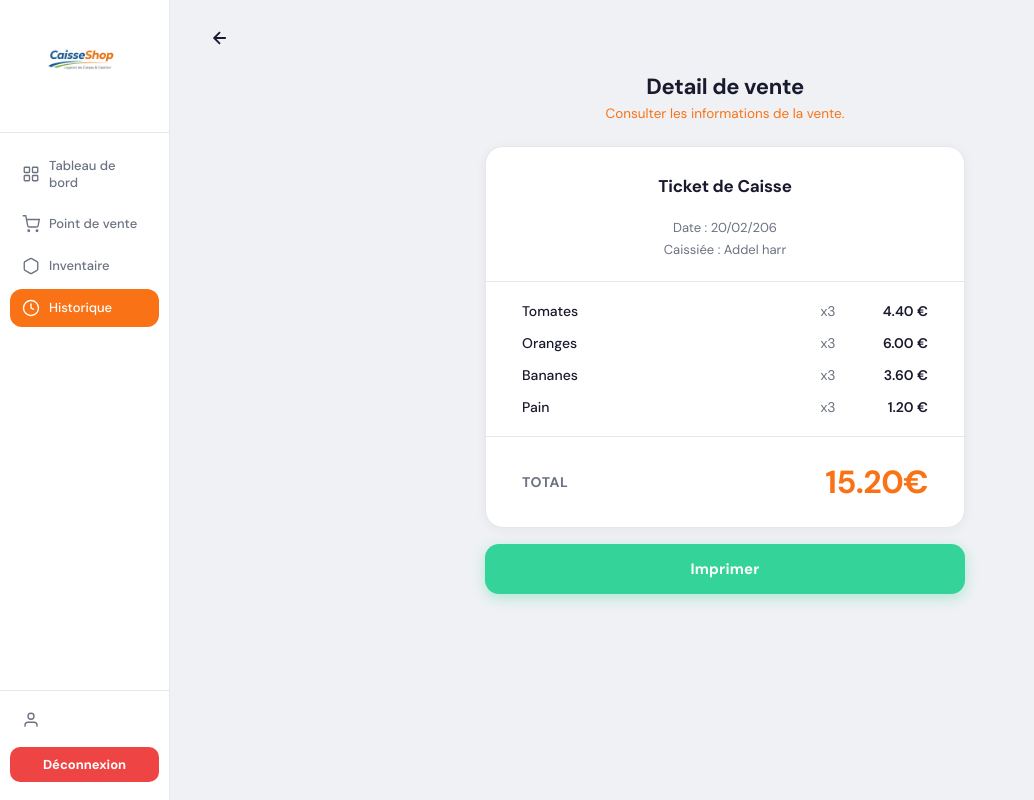
After one commit to ABDALLAHOumair/CaisseShop, a PHP site: page /detail-vente.php in a window 1280 px wide. The commit adds this page. Shown: the whole page, without its empty margins (0-1034 px from the left). Run offline with PHP 8.4, Linux system fonts and the light colour scheme.

Commit message:
ajout d ela page detail

```diff
--- /dev/null
+++ b/Frontoffice/Pages/detail-vente.php
@@ -0,0 +1,121 @@
+<!DOCTYPE html>
+<html lang="fr">
+<head>
+  <meta charset="UTF-8">
+  <meta name="viewport" content="width=device-width, initial-scale=1.0">
+  <title>Détail de vente — CaisseShop</title>
+  <link rel="preconnect" href="https://fonts.googleapis.com">
+  <link href="https://fonts.googleapis.com/css2?family=DM+Sans:wght@400;500;600;700&display=swap" rel="stylesheet">
+  <link rel="stylesheet" href="../styles/detail-vente.css">
+</head>
+<body>
+<div class="app">
+
+  <!-- Sidebar -->
+  <aside class="sidebar">
+    <div class="sidebar-logo">
+      <img src="../images/logo-removebg-preview.png" alt="CaisseShop">
+    </div>
+    <nav class="sidebar-nav">
+      <a href="#" class="nav-item">
+        <svg fill="none" viewBox="0 0 24 24" stroke="currentColor" stroke-width="1.8"><rect x="3" y="3" width="7" height="7" rx="1"/><rect x="14" y="3" width="7" height="7" rx="1"/><rect x="3" y="14" width="7" height="7" rx="1"/><rect x="14" y="14" width="7" height="7" rx="1"/></svg>
+        Tableau de bord
+      </a>
+      <a href="point-de-vente.php" class="nav-item">
+        <svg fill="none" viewBox="0 0 24 24" stroke="currentColor" stroke-width="1.8"><circle cx="9" cy="21" r="1"/><circle cx="20" cy="21" r="1"/><path d="M1 1h4l2.68 13.39a2 2 0 0 0 2 1.61h9.72a2 2 0 0 0 2-1.61L23 6H6"/></svg>
+        Point de vente
+      </a>
+      <a href="inventaire.php" class="nav-item">
+        <svg fill="none" viewBox="0 0 24 24" stroke="currentColor" stroke-width="1.8"><path d="M21 16V8a2 2 0 0 0-1-1.73l-7-4a2 2 0 0 0-2 0l-7 4A2 2 0 0 0 3 8v8a2 2 0 0 0 1 1.73l7 4a2 2 0 0 0 2 0l7-4A2 2 0 0 0 21 16z"/></svg>
+        Inventaire
+      </a>
+      <a href="historique.php" class="nav-item active">
+        <svg fill="none" viewBox="0 0 24 24" stroke="currentColor" stroke-width="1.8"><circle cx="12" cy="12" r="10"/><polyline points="12 6 12 12 16 14"/></svg>
+        Historique
+      </a>
+    </nav>
+    <div class="sidebar-bottom">
+      <a href="#" class="nav-item">
+        <svg fill="none" viewBox="0 0 24 24" stroke="currentColor" stroke-width="1.8"><path d="M20 21v-2a4 4 0 0 0-4-4H8a4 4 0 0 0-4 4v2"/><circle cx="12" cy="7" r="4"/></svg>
+        <?php
+        if (isset($_SESSION['LOGGED_USER'])){
+          echo $_SESSION['LOGGED_USER']['nom'].' '.$_SESSION['LOGGED_USER']['prenom'];
+        }
+        ?>
+      </a>
+      <a href="login.html" class="btn-logout">Déconnexion</a>
+    </div>
+  </aside>
+
+  <!-- Main -->
+  <main class="main">
+
+    <!-- Flèche retour -->
+    <a href="historique.php" class="btn-back">
+      <svg fill="none" viewBox="0 0 24 24" stroke="currentColor" stroke-width="2.2">
+        <path d="M19 12H5m7-7-7 7 7 7"/>
+      </svg>
+    </a>
+
+    <!-- Titre page -->
+    <div class="page-header">
+      <h1 class="page-title">Detail de vente</h1>
+      <p class="page-subtitle">Consulter les informations de la vente.</p>
+    </div>
+
+    <!-- Ticket -->
+    <div class="ticket">
+
+      <h2 class="ticket-title">Ticket de Caisse</h2>
+
+      <div class="ticket-meta">
+        <p>Date : 20/02/206</p>
+        <p>Caissiée : Addel harr</p>
+      </div>
+
+      <div class="ticket-divider"></div>
+
+      <div class="ticket-lines">
+
+        <div class="ticket-line">
+          <span class="line-name">Tomates</span>
+          <span class="line-qty">x3</span>
+          <span class="line-price">4.40 €</span>
+        </div>
+
+        <div class="ticket-line">
+          <span class="line-name">Oranges</span>
+          <span class="line-qty">x3</span>
+          <span class="line-price">6.00 €</span>
+        </div>
+
+        <div class="ticket-line">
+          <span class="line-name">Bananes</span>
+          <span class="line-qty">x3</span>
+          <span class="line-price">3.60 €</span>
+        </div>
+
+        <div class="ticket-line">
+          <span class="line-name">Pain</span>
+          <span class="line-qty">x3</span>
+          <span class="line-price">1.20 €</span>
+        </div>
+
+      </div>
+
+      <div class="ticket-divider"></div>
+
+      <div class="ticket-total">
+        <span class="total-label">TOTAL</span>
+        <span class="total-amount">15.20€</span>
+      </div>
+
+    </div>
+
+    <!-- Bouton imprimer -->
+    <button class="btn-print" onclick="window.print()">Imprimer</button>
+
+  </main>
+</div>
+</body>
+</html>
--- a/Frontoffice/Pages/historique.php
+++ b/Frontoffice/Pages/historique.php
@@ -92,7 +92,7 @@ session_start();
     <!-- Liste des ventes -->
     <div class="ventes-list">
 
-      <div class="vente-card">
+      <a href="detail-vente.php" class="vente-card">
         <div class="vente-icon">
           <svg fill="none" viewBox="0 0 24 24" stroke="currentColor" stroke-width="1.8"><path d="M14 2H6a2 2 0 0 0-2 2v16a2 2 0 0 0 2 2h12a2 2 0 0 0 2-2V8z"/><polyline points="14 2 14 8 20 8"/><line x1="16" y1="13" x2="8" y2="13"/><line x1="16" y1="17" x2="8" y2="17"/></svg>
         </div>
@@ -118,7 +118,7 @@ session_start();
         </div>
       </div>
 
-      <div class="vente-card">
+      <a href="detail-vente.php" class="vente-card">
         <div class="vente-icon">
           <svg fill="none" viewBox="0 0 24 24" stroke="currentColor" stroke-width="1.8"><path d="M14 2H6a2 2 0 0 0-2 2v16a2 2 0 0 0 2 2h12a2 2 0 0 0 2-2V8z"/><polyline points="14 2 14 8 20 8"/><line x1="16" y1="13" x2="8" y2="13"/><line x1="16" y1="17" x2="8" y2="17"/></svg>
         </div>
--- /dev/null
+++ b/Frontoffice/styles/detail-vente.css
@@ -0,0 +1,298 @@
+/* ============================================
+   CaisseShop — Détail de vente
+   detail-vente.css
+   ============================================ */
+
+@import url('https://fonts.googleapis.com/css2?family=DM+Sans:wght@400;500;600;700&display=swap');
+
+:root {
+  --orange:       #F97316;
+  --orange-dark:  #EA6A0A;
+  --green:        #34D399;
+  --green-dark:   #059669;
+  --red:          #EF4444;
+  --bg-app:       #F0F1F5;
+  --bg-sidebar:   #FFFFFF;
+  --bg-main:      #F4F5F8;
+  --bg-card:      #FFFFFF;
+  --text-primary: #1A1A2E;
+  --text-secondary:#6B7280;
+  --text-muted:   #9CA3AF;
+  --border:       #E5E7EB;
+  --sidebar-w:    170px;
+  --font:         'DM Sans', sans-serif;
+}
+
+*, *::before, *::after { box-sizing: border-box; margin: 0; padding: 0; }
+
+body {
+  font-family: var(--font);
+  background: var(--bg-app);
+  color: var(--text-primary);
+  min-height: 100vh;
+  -webkit-font-smoothing: antialiased;
+}
+
+a      { text-decoration: none; color: inherit; }
+button { font-family: var(--font); cursor: pointer; border: none; background: none; }
+
+/* ── Layout ── */
+.app {
+  display: grid;
+  grid-template-columns: var(--sidebar-w) 1fr;
+  min-height: 100vh;
+}
+
+/* ════════════════════════════
+   SIDEBAR
+════════════════════════════ */
+.sidebar {
+  background: var(--bg-sidebar);
+  border-right: 1px solid var(--border);
+  display: flex;
+  flex-direction: column;
+  position: sticky;
+  top: 0;
+  height: 100vh;
+}
+
+.sidebar-logo {
+  padding: 18px 16px 22px;
+  border-bottom: 1px solid var(--border);
+}
+
+.sidebar-logo img {
+  width: 100%;
+  max-width: 130px;
+  height: auto;
+  object-fit: contain;
+}
+
+.sidebar-nav {
+  flex: 1;
+  padding: 14px 10px;
+  display: flex;
+  flex-direction: column;
+  gap: 4px;
+}
+
+.nav-item {
+  display: flex;
+  align-items: center;
+  gap: 9px;
+  padding: 10px 12px;
+  border-radius: 12px;
+  font-size: 13px;
+  font-weight: 500;
+  color: var(--text-secondary);
+  transition: background .15s, color .15s;
+}
+
+.nav-item:hover  { background: var(--bg-main); color: var(--text-primary); }
+.nav-item.active { background: var(--orange); color: #fff; }
+.nav-item svg    { width: 18px; height: 18px; flex-shrink: 0; }
+
+.sidebar-bottom {
+  padding: 10px 10px 18px;
+  border-top: 1px solid var(--border);
+  display: flex;
+  flex-direction: column;
+  gap: 8px;
+}
+
+.btn-logout {
+  display: block;
+  text-align: center;
+  background: var(--red);
+  color: #fff;
+  border-radius: 10px;
+  padding: 9px 10px;
+  font-size: 13px;
+  font-weight: 700;
+  transition: opacity .15s;
+}
+.btn-logout:hover { opacity: .88; }
+
+/* ════════════════════════════
+   MAIN
+════════════════════════════ */
+.main {
+  padding: 20px 0 48px;
+  display: flex;
+  flex-direction: column;
+  align-items: center;
+  overflow-y: auto;
+}
+
+/* ── Flèche retour ── */
+.btn-back {
+  align-self: flex-start;
+  margin-left: 32px;
+  display: inline-flex;
+  align-items: center;
+  justify-content: center;
+  width: 36px;
+  height: 36px;
+  border-radius: 50%;
+  color: var(--text-primary);
+  margin-bottom: 16px;
+  transition: background .15s;
+}
+.btn-back:hover { background: var(--border); }
+.btn-back svg   { width: 20px; height: 20px; }
+
+/* ── En-tête ── */
+.page-header {
+  text-align: center;
+  margin-bottom: 24px;
+}
+
+.page-title {
+  font-size: 22px;
+  font-weight: 700;
+  color: var(--text-primary);
+  letter-spacing: -.3px;
+  margin-bottom: 4px;
+}
+
+.page-subtitle {
+  font-size: 13.5px;
+  color: var(--orange);
+}
+
+/* ════════════════════════════
+   TICKET
+════════════════════════════ */
+.ticket {
+  background: var(--bg-card);
+  border: 1px solid var(--border);
+  border-radius: 18px;
+  padding: 28px 36px 24px;
+  width: 100%;
+  max-width: 480px;
+  box-shadow: 0 2px 12px rgba(0,0,0,.05);
+}
+
+/* Titre du ticket */
+.ticket-title {
+  font-size: 17px;
+  font-weight: 700;
+  color: var(--text-primary);
+  text-align: center;
+  margin-bottom: 20px;
+  letter-spacing: -.2px;
+}
+
+/* Méta (date + caissière) */
+.ticket-meta {
+  text-align: center;
+  margin-bottom: 20px;
+}
+
+.ticket-meta p {
+  font-size: 13px;
+  color: var(--text-secondary);
+  line-height: 1.7;
+}
+
+/* Séparateur */
+.ticket-divider {
+  height: 1px;
+  background: var(--border);
+  margin: 0 -36px 20px;
+}
+
+/* Lignes articles */
+.ticket-lines {
+  display: flex;
+  flex-direction: column;
+  gap: 14px;
+  margin-bottom: 20px;
+}
+
+.ticket-line {
+  display: flex;
+  align-items: center;
+}
+
+.line-name {
+  flex: 1;
+  font-size: 14px;
+  color: var(--text-primary);
+  font-weight: 500;
+}
+
+.line-qty {
+  font-size: 14px;
+  color: var(--text-secondary);
+  width: 60px;
+  text-align: center;
+}
+
+.line-price {
+  font-size: 14px;
+  font-weight: 600;
+  color: var(--text-primary);
+  width: 70px;
+  text-align: right;
+}
+
+/* Total */
+.ticket-total {
+  display: flex;
+  align-items: center;
+  justify-content: space-between;
+  padding-top: 4px;
+}
+
+.total-label {
+  font-size: 14px;
+  font-weight: 700;
+  color: var(--text-secondary);
+  letter-spacing: .5px;
+  text-transform: uppercase;
+}
+
+.total-amount {
+  font-size: 32px;
+  font-weight: 700;
+  color: var(--orange);
+  letter-spacing: -.5px;
+}
+
+/* ── Bouton imprimer ── */
+.btn-print {
+  margin-top: 16px;
+  width: 100%;
+  max-width: 480px;
+  height: 50px;
+  background: var(--green);
+  color: #fff;
+  border-radius: 14px;
+  font-size: 15px;
+  font-weight: 700;
+  letter-spacing: .2px;
+  box-shadow: 0 4px 14px rgba(52,211,153,.35);
+  transition: background .15s, transform .1s;
+}
+
+.btn-print:hover {
+  background: var(--green-dark);
+  transform: translateY(-1px);
+}
+
+.btn-print:active { transform: translateY(0); }
+
+/* ── Impression ── */
+@media print {
+  .sidebar, .btn-back, .page-header, .btn-print { display: none; }
+  .app { display: block; }
+  .main { padding: 0; align-items: flex-start; }
+  .ticket {
+    border: none;
+    box-shadow: none;
+    border-radius: 0;
+    max-width: 100%;
+    padding: 16px;
+  }
+}
```
